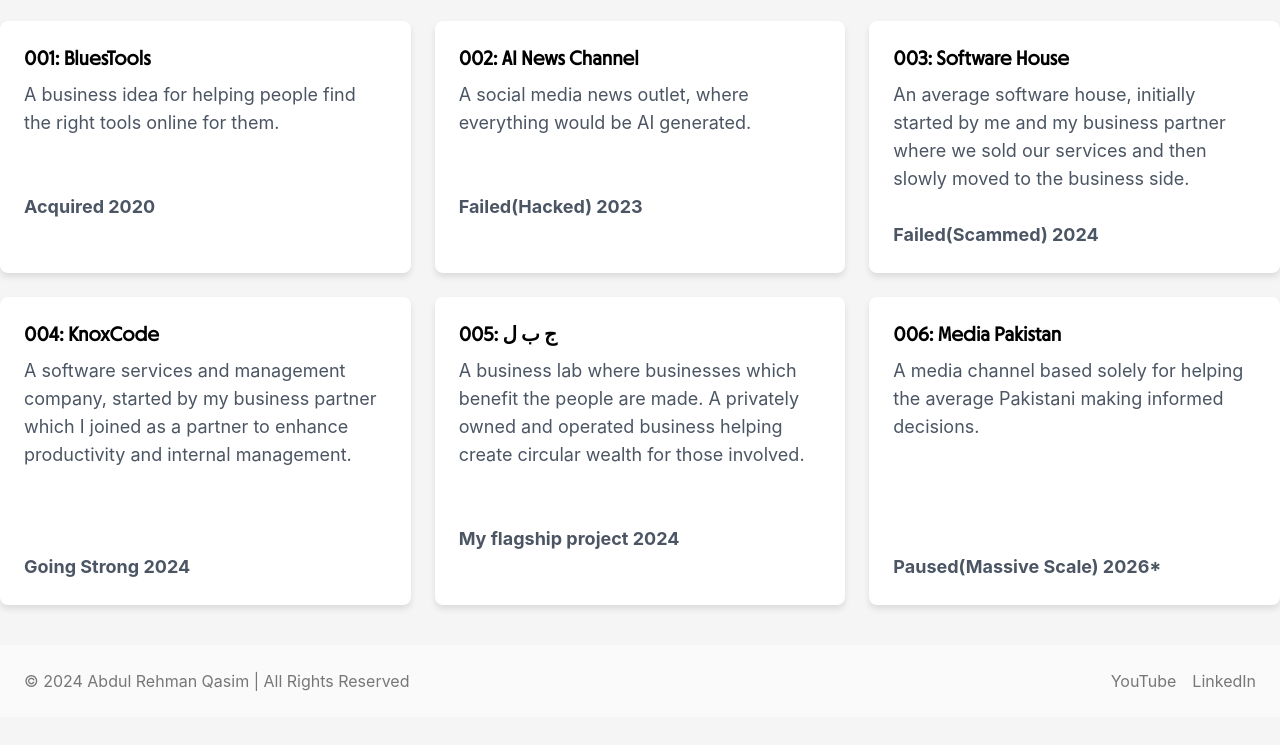
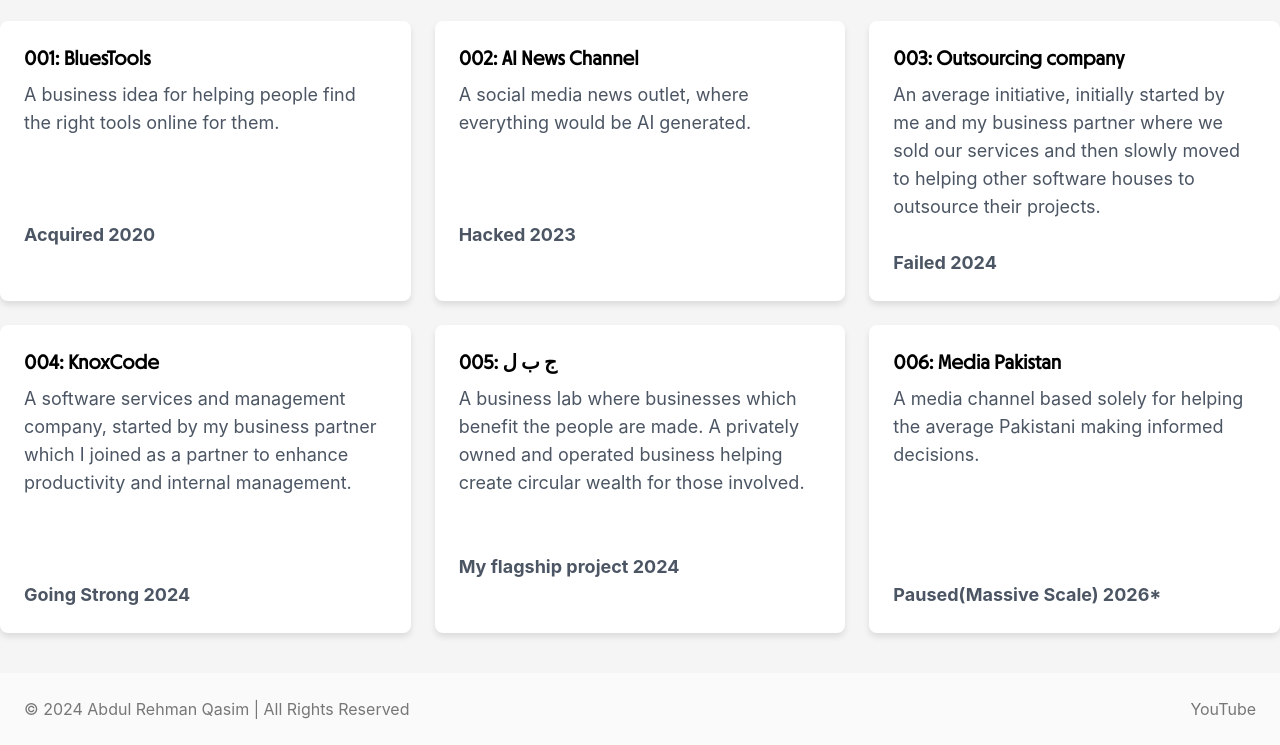
Before and after one commit to arqasimawan/arqasimawan.github.io, a plain HTML site: page projects.html in a window 1280 px wide. Shown: the part 143-888 px from the top of the page. Before the commit the page ends 860 px from the top, so only its background shows below. Drawn offline with nearby package versions, Linux system fonts and the light colour scheme; a web font is replaced by a local one.

Commit message:
Footer Update
Made changes to the footer, removed the LinkedIn link across the website

```diff
--- a/projects.html
+++ b/projects.html
@@ -133,7 +133,7 @@
             <div class="project-card">
                 <h3 class="text-xl font-semibold mb-2">001: BluesTools</h3>
                 <p class="text-lg text-gray-600">A business idea for helping people find the right tools online for them.
-                <br><br><br>
+                <br><br><br><br>
                 <strong>Acquired 2020</strong>
             </p>
             </div>
@@ -141,16 +141,16 @@
                 <h3 class="text-xl font-semibold mb-2">002: AI News Channel</h3>
                 <p class="text-lg text-gray-600">
                     A social media news outlet, where everything would be AI generated.
-                    <br><br><br>
-                    <strong>Failed(Hacked) 2023</strong>
+                    <br><br><br><br>
+                    <strong>Hacked 2023</strong>
                 </p>
             </div>
             <div class="project-card">
-                <h3 class="text-xl font-semibold mb-2">003: Software House </h3>
+                <h3 class="text-xl font-semibold mb-2">003: Outsourcing company </h3>
                 <p class="text-lg text-gray-600">
-                    An average software house, initially started by me and my business partner where we sold our services and then slowly moved to the business side.
+                    An average initiative, initially started by me and my business partner where we sold our services and then slowly moved to helping other software houses to outsource their projects.
                     <br><br>
-                    <strong>Failed(Scammed) 2024</strong>
+                    <strong>Failed 2024</strong>
                 </p>
             </div>
 
@@ -188,7 +188,6 @@
             <p>&copy; 2024 Abdul Rehman Qasim | All Rights Reserved</p>
             <ul class="flex space-x-4">
                 <li><a href="https://www.youtube.com/@ar_qasim_awan" target="_blank" class="hover:text-gray-400">YouTube</a></li>
-                <li><a href="profile.html" class="hover:text-gray-400">LinkedIn</a></li>
             </ul>
         </div>
     </footer>
```
Also changed, not shown: career-goals.html (+0 -1 lines), contact.html (+0 -1 lines), gallery.html (+0 -1 lines), index.html (+0 -1 lines), profile.html (+0 -1 lines), skills.html (+0 -1 lines).
